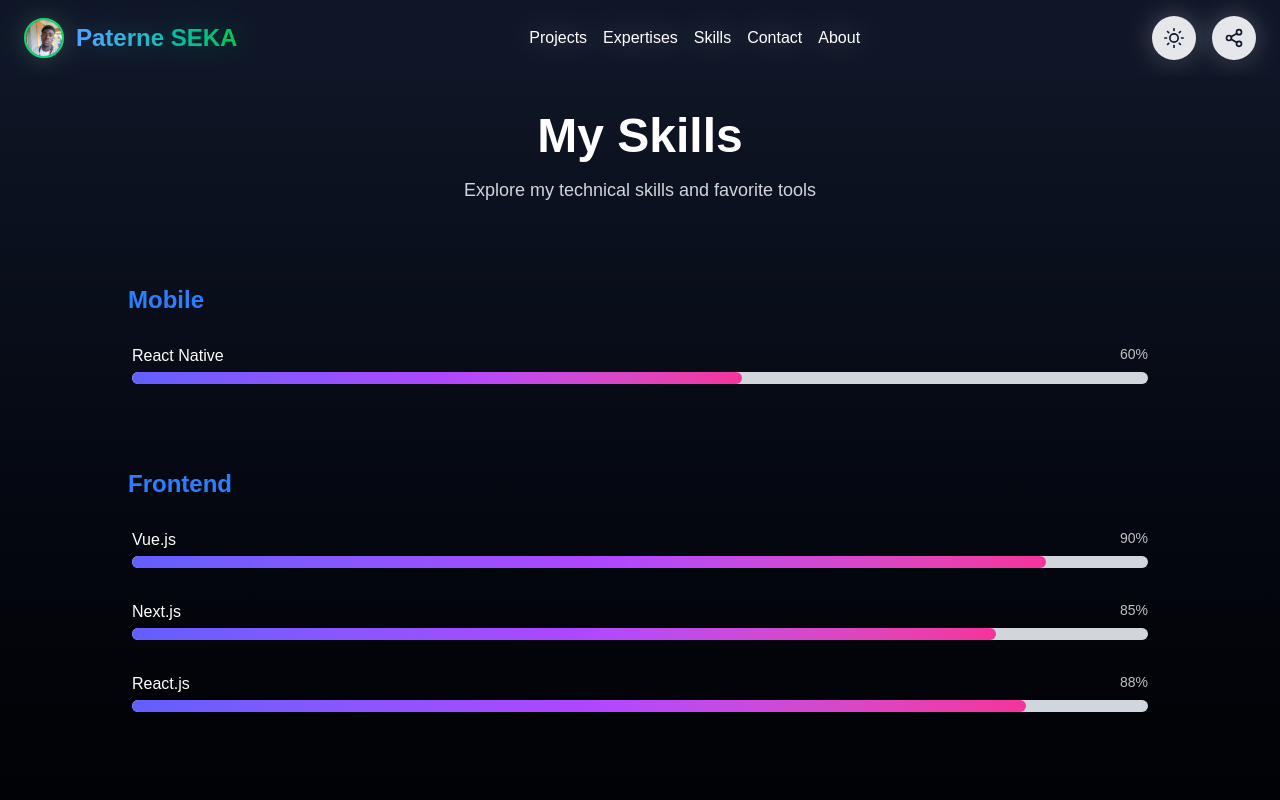
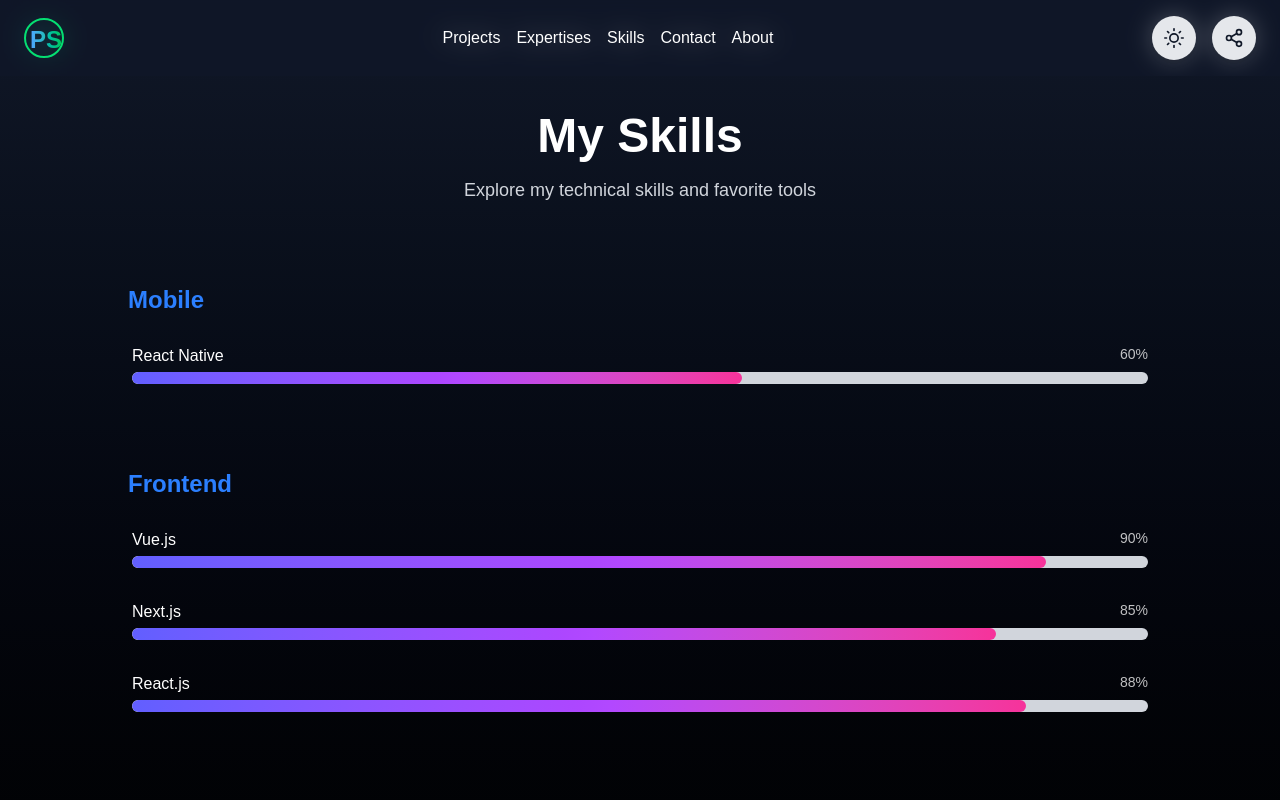
Before and after one commit to PaterneSeka1/portfolio, a Next.js app: page /skills in a window 1280 px wide. Shown: the top 800 px of the page. Built offline with nearby package versions, Linux system fonts and the light colour scheme.

Commit message:
Change Navbar

```diff
--- a/app/(screen)/components/Footer.jsx
+++ b/app/(screen)/components/Footer.jsx
@@ -70,7 +70,7 @@ export default function Footer() {
           <FaLinkedin />
         </a>
         <a
-          href="mailto:contact@example.com"
+          href="mailto:paterne.seka@epitech.eu"
           className={`hover:text-green-500 transition-colors ${
             theme === 'dark' ? 'text-white' : 'text-gray-800'
           }`}
--- a/app/(screen)/components/Navbar.jsx
+++ b/app/(screen)/components/Navbar.jsx
@@ -1,7 +1,6 @@
 'use client'
 
 import Link from 'next/link'
-import Image from 'next/image'
 import { useState } from 'react'
 import { useThemeStore } from '../../store/themeStore'
 import { FiSun, FiMoon, FiShare2, FiMenu, FiX } from 'react-icons/fi'
@@ -49,7 +48,7 @@ export default function Navbar () {
         onClick={closeMenu}
       >
         <div
-          className={`relative w-10 h-10 rounded-full overflow-hidden border-2 transition-all duration-300
+          className={`relative w-10 h-10 rounded-full overflow-hidden border-2 transition-all duration-300 py-1 px-1
             ${
               theme === 'dark'
                 ? 'border-green-400 group-hover:border-green-300'
@@ -57,15 +56,7 @@ export default function Navbar () {
             }
             group-hover:scale-110 group-hover:shadow-[0_0_15px_rgba(34,197,94,0.6)]`}
         >
-          <Image
-            src='/me.jpeg'
-            alt='Photo of Paterne SEKA'
-            width={40}
-            height={40}
-            className='object-cover w-full h-full'
-          />
-        </div>
-        <span
+          <span
           className={`text-transparent bg-clip-text bg-gradient-to-r
             ${
               theme === 'dark'
@@ -73,8 +64,9 @@ export default function Navbar () {
                 : 'from-blue-600 to-green-700'
             }`}
         >
-          Paterne SEKA
+          PS
         </span>
+        </div>
       </Link>
 
       {/* Desktop Menu */}
--- a/app/api/contact/route.js
+++ b/app/api/contact/route.js
@@ -15,8 +15,8 @@ export async function POST(req) {
     }
 
     await resend.emails.send({
-      from: "Contact Form <onboarding@resend.dev>", // tu peux aussi utiliser ton domaine validé
-      to: "sekapaterne25@gmail.com", // ton email de réception
+      from: "Portfolio Contact <onboarding@resend.dev>",
+      to: "sekapaterne25@gmail.com",
       subject: `New contact message from ${name}`,
       html: `
         <p><strong>Name:</strong> ${name}</p>
```
